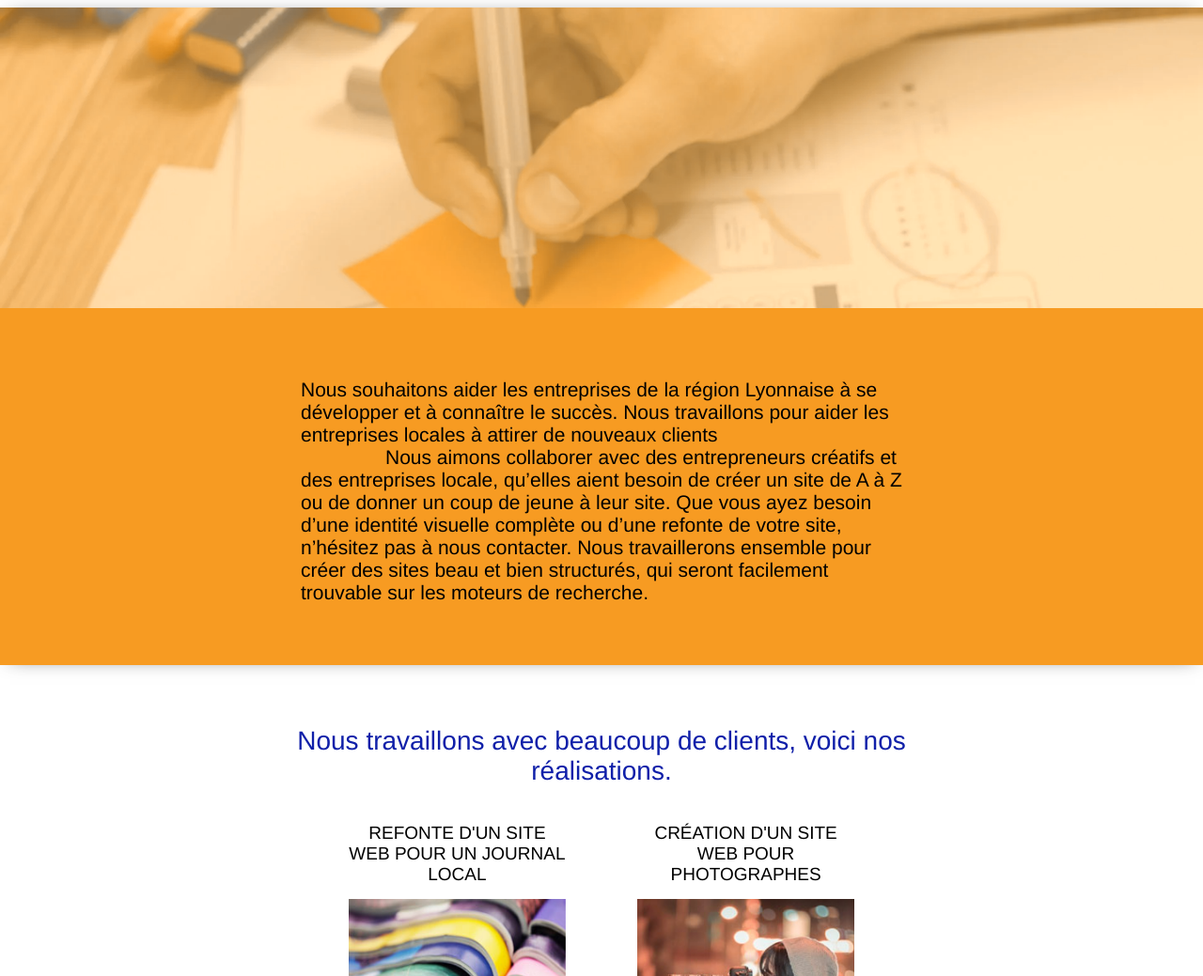
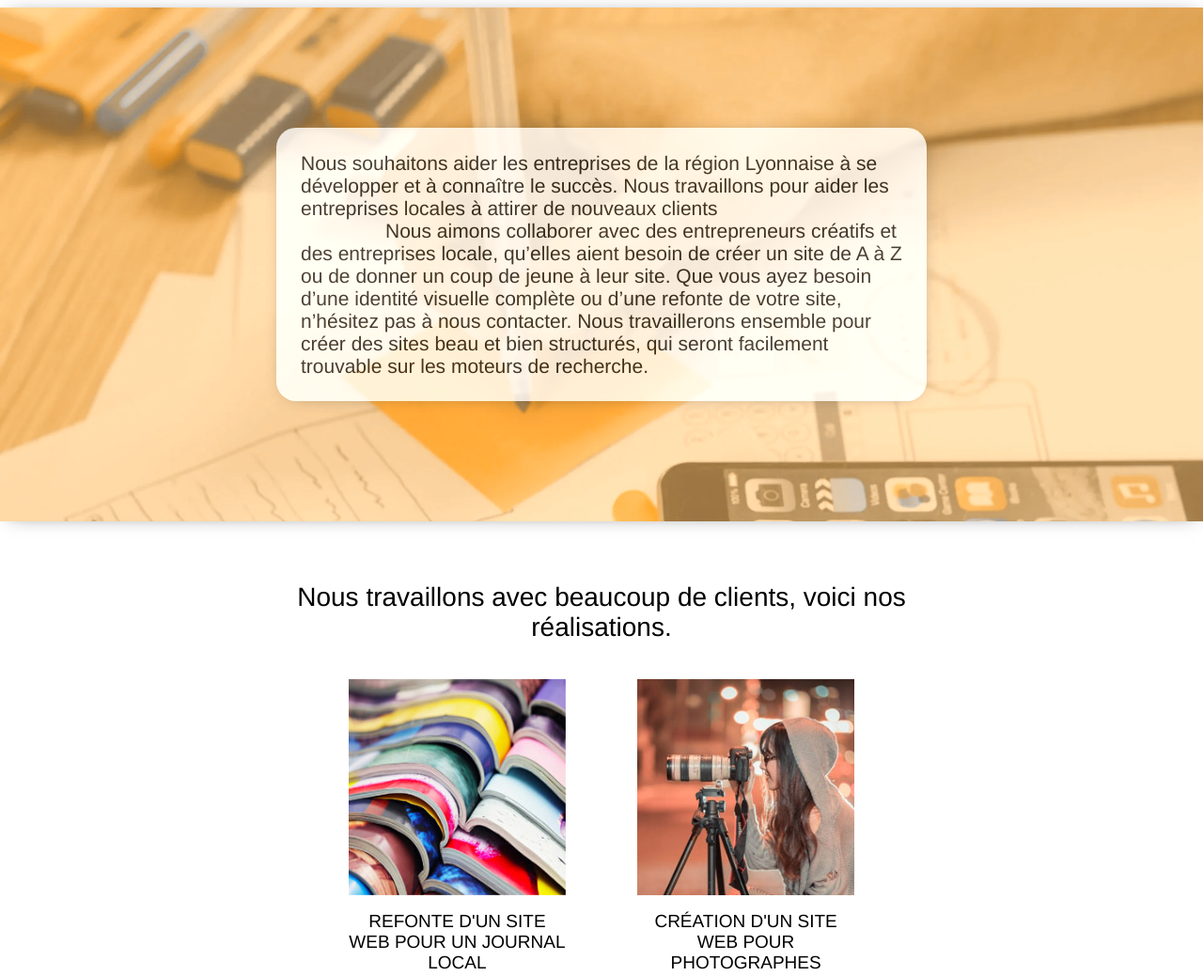
Before and after one commit to ArianeDubois/ArianeDubois_04_28012021, a website: page index.html in a window 1280 px wide. Shown: the part 1160-2199 px from the top of the page at 94% size. Drawn offline with Linux system fonts and the light colour scheme; files whose address does not match are found by name.

Commit message:
nouvelle composition texte de présentation, niveaux de texte sous-titres -> bold

```diff
--- a/index.html
+++ b/index.html
@@ -101,7 +101,7 @@
 
     <!-- SECTION TEXT -->
     <section class="section_text">
-        <div class="section_text_img"></div>
+        <div class="section_text_img">
         <h3 class="section_text_main">
             Nous souhaitons aider les entreprises de la région Lyonnaise à se développer et à
             connaître le succès. Nous travaillons pour aider les entreprises locales à attirer de nouveaux clients
@@ -112,7 +112,7 @@
             Nous
             travaillerons ensemble pour créer des sites beau et bien structurés, qui seront facilement trouvable sur
             les moteurs de recherche.
-        </h3>
+        </h3></div>
     </section>
     <!-- end of section text -->
 
@@ -122,7 +122,6 @@
 
         <div class="section_project_figure">
             <figure class="projet1">
-                <h3 class="section_project_name">REFONTE D'UN SITE WEB POUR UN JOURNAL LOCAL</h3>
                 <picture>
                     <source srcset="./img/book-500.jpg 500w, ./img/book-260.jpg 260w, ./img/book-375.jpg 375w"
                         sizes="18vw" type="image/jpg">
@@ -130,6 +129,7 @@
                         srcset="./img/book-500.webp 500w, ./img/book-260.webp 260w,  ./img/book-375.webp 375w"
                         sizes="18vw" alt="emplilement de magazines colorés ouvert">
                 </picture>
+                <h3 class="section_project_name">REFONTE D'UN SITE WEB POUR UN JOURNAL LOCAL</h3>
 
                 <figcaption class="section_project_text">Nous avons créé une nouvelle identité visuelle pour un journal
                     lyonnais.
@@ -137,7 +137,6 @@
             </figure>
 
             <figure class="projet2">
-                <h3 class="section_project_name">CRÉATION D'UN SITE WEB POUR PHOTOGRAPHES</h3>
                 <picture>
                     <source
                         srcset="./img/photographer-500.jpg 500w, ./img/photographer-260.jpg 260w,  ./img/photographer-375.jpg 375w"
@@ -146,6 +145,7 @@
                         srcset="./img/photographer-500.webp 500w, ./img/photographer-260.webp 260w,  ./img/photographer-375.webp 375w"
                         sizes="18vw" alt="photo d'un photographe devant son objectif">
                 </picture>
+                <h3 class="section_project_name">CRÉATION D'UN SITE WEB POUR PHOTOGRAPHES</h3>
 
                 <figcaption class="section_project_text">Nous avons conçu la plateforme idéale pour laisser place aux
                     clichés des
@@ -153,19 +153,19 @@
             </figure>
 
             <figure class="projet3">
-                <h3 class="section_project_name">CRÉATION D'UN SITE INTERNET POUR UN VOYAGEUR</h3>
                 <picture>
                     <source srcset="./img/objects-320.jpg" type="image/jpg">
                     <img class="section_projet_img" src="./img/objects-260.webp" srcset="./img/objects-320.webp 320w"
                         sizes="18vw" alt="mise en scène de divers object electroniques">
                 </picture>
+                <h3 class="section_project_name">CRÉATION D'UN SITE INTERNET POUR UN VOYAGEUR</h3>
+
                 <figcaption class="section_project_text">Nous avons élaboré un site internet et des illustrations pour
                     sublimer les
                     vidéos et les articles de ce voyageur.</figcaption>
             </figure>
 
             <figure class="projet4">
-                <h3 class="section_project_name">CONCEPTION D'UN SITE POUR UNE AGENCE DE MARIAGE</h3>
 
                 <picture>
                     <source srcset="./img/desktop-320.jpg 320w, ./img/desktop-260.jpg 260w" sizes="18vw"
@@ -174,6 +174,7 @@
                         srcset="./img/desktop-320.webp 320w, ./img/desktop-260.webp 260w" sizes="18vw"
                         alt="mise en scène d'un bureau créatif à quatres mains">
                 </picture>
+                <h3 class="section_project_name">CONCEPTION D'UN SITE POUR UNE AGENCE DE MARIAGE</h3>
 
                 <figcaption class="section_project_text">Nous avons travaillé avec cette agence pour créer un site
                     internet
--- a/scss/_accueil.scss
+++ b/scss/_accueil.scss
@@ -11,7 +11,7 @@
     justify-content: center;
     align-items: center;
     flex-direction: column;
-    margin-top:45px;//- header
+    margin-top: 45px; //- header
     font-size: $font-size-title;
     color: $second-color;
     filter: contrast(1.1) brightness(1.5);
@@ -20,14 +20,15 @@
         background-attachment: scroll;
         background-position: center;
         min-height: 40vmax;
-        margin-top:35px;
+        margin-top: 35px;
     }
 
-&_card{
-    padding:15px;
+    &_card {
+        padding: 15px;
         background-color: white;
         border-radius: 0.5em;
         box-shadow: 1px 1px 20px -10px rgb(49, 49, 49);
+
 
         h1 {
 
@@ -40,6 +41,7 @@
             img {
                 width: 40%;
                 height: auto;
+
             }
         }
     }
@@ -81,8 +83,9 @@
     &_categories {
         display: flex;
         justify-content: space-between;
-        margin-bottom:45px ;
+        margin-bottom: 45px;
         font-size: $font-size-subtitle;
+
         @include mobile {
             flex-direction: column-reverse;
             align-items: center;
@@ -94,6 +97,7 @@
         width: 70%;
         margin: 2vw auto auto auto;
         font-size: $font-size-quote;
+
         @include mobile {
             width: 100%;
         }
@@ -110,6 +114,7 @@
 .section_presentation_categories_webdesign,
 .section_presentation_categories_illustrations {
     width: 30%;
+
     @include mobile {
         width: 90%;
     }
@@ -125,7 +130,8 @@
     &_title {
         font-size: $font-size-subtitle;
         text-transform: uppercase;
-        margin-bottom:10px;
+        margin-bottom: 10px;
+        font-weight: 550;
     }
 
     &_text {
@@ -138,24 +144,24 @@
 // section texte
 
 .section_text {
-    //border-top: 4px solid black;
+    // border-bottom: 1px solid black;
     box-shadow: 1px 1px 20px -10px rgb(73, 73, 73);
-    background-color: $main-color;
+    display: flex;
+    justify-content: center;
+    align-items: center;
 
     &_img {
         background: url("./img/creativity1920x1080.webp") no-repeat;
         background-size: cover;
         background-attachment: fixed;
         background-position: center;
+        position: relative;
+        filter: contrast(0.9) brightness(1.1);
 
         @include tablette {
             background-attachment: scroll;
+            height: 100%;
         }
-
-        height: 25vmax;
-        position: relative;
-        filter: contrast(0.9) brightness(1.1);
-        margin-bottom: $vertical-margin;
 
 
         &::before {
@@ -173,16 +179,20 @@
 
     &_main {
         font-size: $font-size-quote;
-        padding: 10px 25vw $vertical-margin 25vw;
+        font-size: $font-size-quote;
+        background-color: white;
+        border-radius: 1em;
+        width: 50%;
+        box-shadow: 1px 1px 20px -10px rgb(49, 49, 49);
+        margin: 10% auto 10% auto;
+        padding: 2%;
+        opacity: 0.75;
 
 
-        @include small-screen {
-            padding: 0 10vw  30px 10vw;
+        @include mobile {
+            width: 70%;
+            padding: 5%;
         }
-        @include mobile {
-            padding: 0 5vw  30px 5vw;
-        }
-
 
         &_indentation {
             padding: 45px;
@@ -199,8 +209,6 @@
     flex-direction: column;
     justify-content: space-around;
     @include margin-screen;
-
-
 
     @include small-screen {
         @include margin-tablette;
@@ -221,14 +229,14 @@
     &_name {
         font-size: $font-size-subtitle;
         text-align: center;
-        margin-bottom: 15px;
+        margin: 15px 0 15px 0;
+        font-weight: 550;
 
     }
 
     &_text {
         font-size: $font-size-standart;
         margin-top: 15px;
-
     }
 
     &_figure {
@@ -239,7 +247,7 @@
 
     figure {
         margin: 3vw;
-        width: 18vw;// size image
+        width: 18vw; // size image
 
         @include small-screen {
             margin: 5vw;
--- a/scss/_global.scss
+++ b/scss/_global.scss
@@ -9,6 +9,12 @@
 a {
     color: inherit;
     text-decoration: none;
+    &:focus{
+      color: $main-color;
+    }
+    &:hover{
+        //color: #ffff;
+      }
 }
 
 header {
@@ -47,21 +53,29 @@ header {
     }
 }
 
+.navigation_lien:hover {
+
+    margin-bottom:-2px;
+    border-bottom: 2px solid $second-color;
+
+}
+
 .button {
     //background: linear-gradient($main-color, lighten($main-color, 20%));
-    background-color: $main-color;
+   // background-color: $main-color;
+   border: 1px solid $second-color;
     box-shadow: 1px 1px 2px 1px rgb(196, 195, 195);
     padding: 10px 15px 10px 15px;
     border-radius: 2em;
 
 }
 
-.focus {
-    box-shadow: -1px 2px 8px 1px rgba(0, 0, 0, 0.1)inset;
-    padding: 10px 15px 10px 15px;
-    border-radius: 2em;
-    background-color: lighten(rgb(238, 238, 238), 5%);
-}
+// .focus {
+//     box-shadow: -1px 2px 8px 1px rgba(0, 0, 0, 0.1)inset;
+//     padding: 10px 15px 10px 15px;
+//     border-radius: 2em;
+//     background-color: lighten(rgb(238, 238, 238), 5%);
+// }
 
 footer {
     // background-color: lighten($main-color, 15%);
@@ -93,9 +107,13 @@ footer {
         &_bloc {
             flex-direction: column;
             margin: 15px;
+            &:hover{
+                color: #ffff;
+              }
 
             &_icone {
                 font-size: 1.5rem;
+
             }
         }
     }
--- a/scss/_variables.scss
+++ b/scss/_variables.scss
@@ -1,6 +1,6 @@
 $main-color: #F79B22;
 
-$second-color: #1020A9;
+$second-color: #000000;
 
 $thurd-color: grey;
 //$thurd-color: rgb(233, 233, 235);
--- a/scss/contact.scss
+++ b/scss/contact.scss
@@ -63,6 +63,10 @@
     &_section_infos {
         border: none;
         font-size: $font-size-contact;
+        @include mobile {
+            margin-top: 35px;
+
+        }
 
         &_group {
             display: flex;
@@ -79,7 +83,6 @@
                 border-radius: 0.5em;
                 box-shadow: -1px 2px 8px -1px lighten($thurd-color, 30%)inset;
                 // background-color: lighten($thurd-color, 48%);
-
             }
         }
 
@@ -90,6 +93,7 @@
             font-size: $font-size-title;
             color: $second-color;
             text-align: center;
+
         }
     }
 }
@@ -97,14 +101,19 @@
 .contact_form_button {
     font-size: $font-size-standart;
     text-transform: uppercase;
-    background-color: $main-color;
+    border: 0.5px solid $second-color;
     display: flex;
     justify-content: center;
     padding: 15px 25px 15px 25px;
-    margin-bottom: 60px;
     border-radius: 1.5em;
     box-shadow: 1px 2px 10px -2px rgb(177, 176, 176);
+    outline      : none;
 
-    border: none;
+    background-color: #ffff ;
+
     margin: auto;
+
+      &:focus{
+        color: $main-color;
+      }
 }
```
Also changed, not shown: page2.html (+1 -1 lines), style.css, 3 other files. Lines whose indentation alone changed are shown as unchanged.
